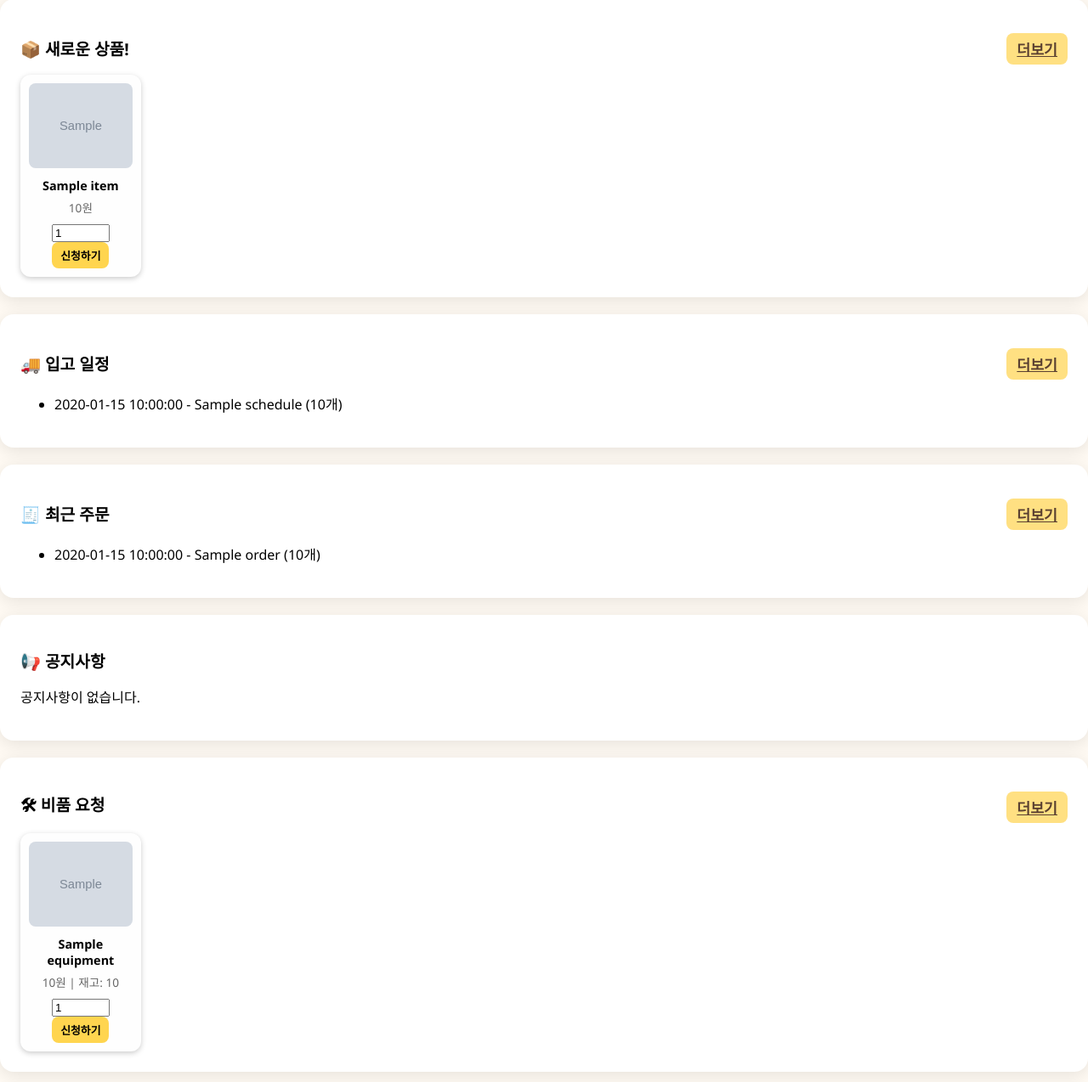
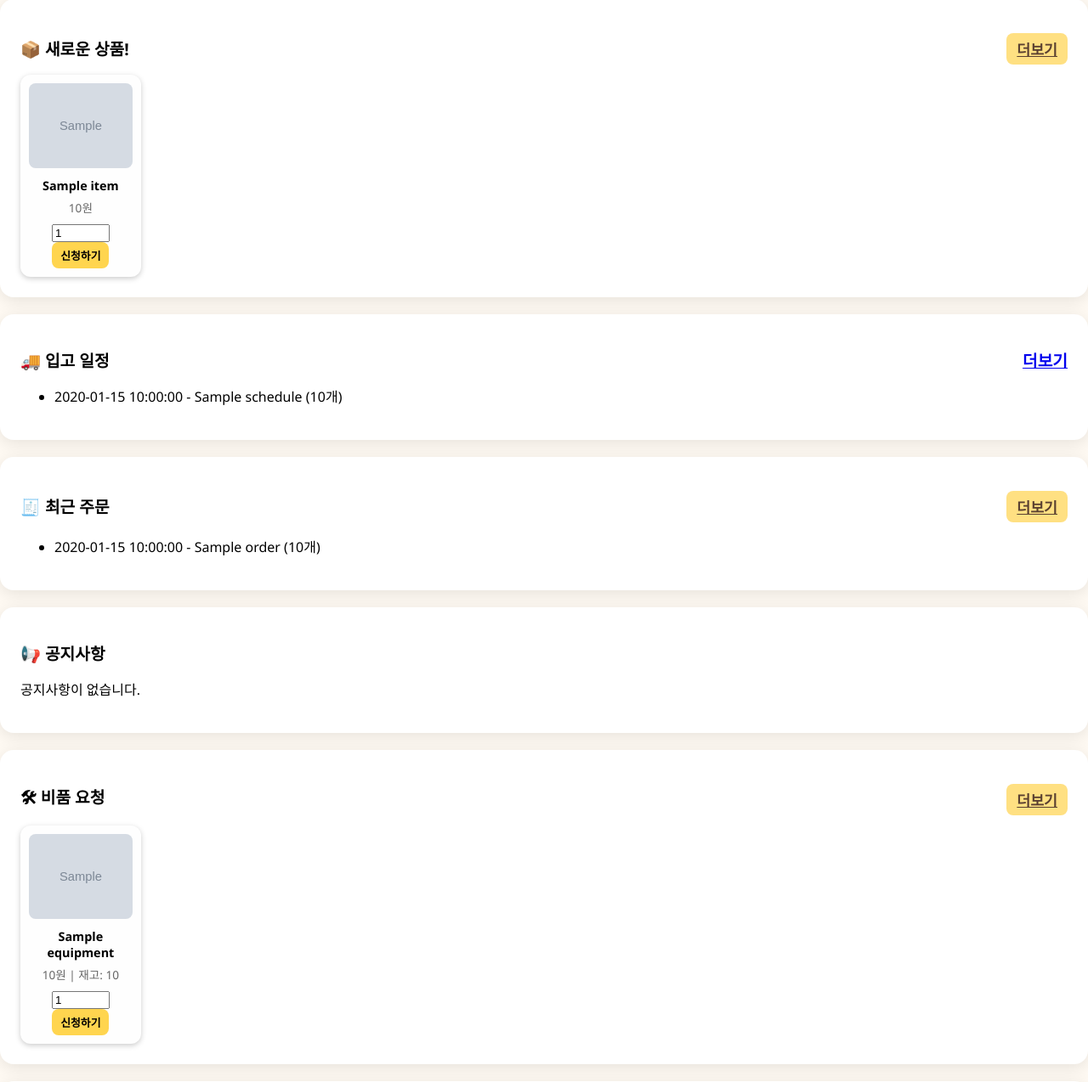
Before and after one commit to carrot0217/beautifulstore, a Flask app: template templates/user_home.html in a window 1280 px wide. Shown: the part 89-1363 px from the top of the page at 85% size. Run offline with Flask 3, Linux system fonts and the light colour scheme; the template is opened without the code that fills it: most values are stand-ins (such as "Sample title", 1, 10 or a date in 2020); grey boxes marked "Sample" are stand-in pictures.

Commit message:
입고 일정 더보기 수정

```diff
--- a/templates/user_home.html
+++ b/templates/user_home.html
@@ -176,7 +176,7 @@
 <div class="section">
   <h2>
     🚚 입고 일정
-    <a href="/user/incoming" class="btn-small" style="margin-left:auto;">더보기</a>
+    <a href="{{ url_for('user_schedule') }}" class="more-btn">더보기</a>
   </h2>
   {% if schedule %}
     <ul>
--- a/templates/user_schedule.html
+++ b/templates/user_schedule.html
@@ -70,7 +70,10 @@
           <td>{{ entry.delivery_date }}</td>
         </tr>
       {% endfor %}
-    </tbody>
+  {% else %}
+    <tr><td colspan="4">예정된 입고 일정이 없습니다.</td></tr>
+  {% endif %}
+</tbody>
   </table>
 
   <a href="{{ url_for('user_home') }}" class="btn-back">← 돌아가기</a>
```
